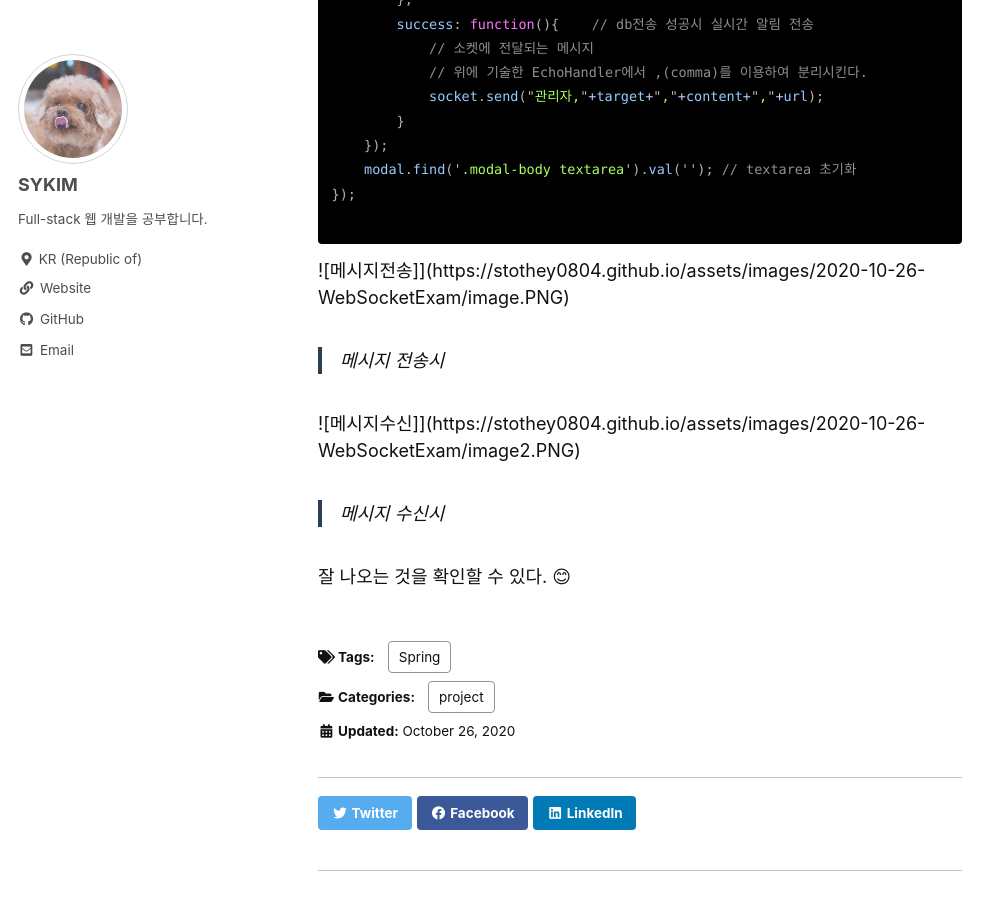
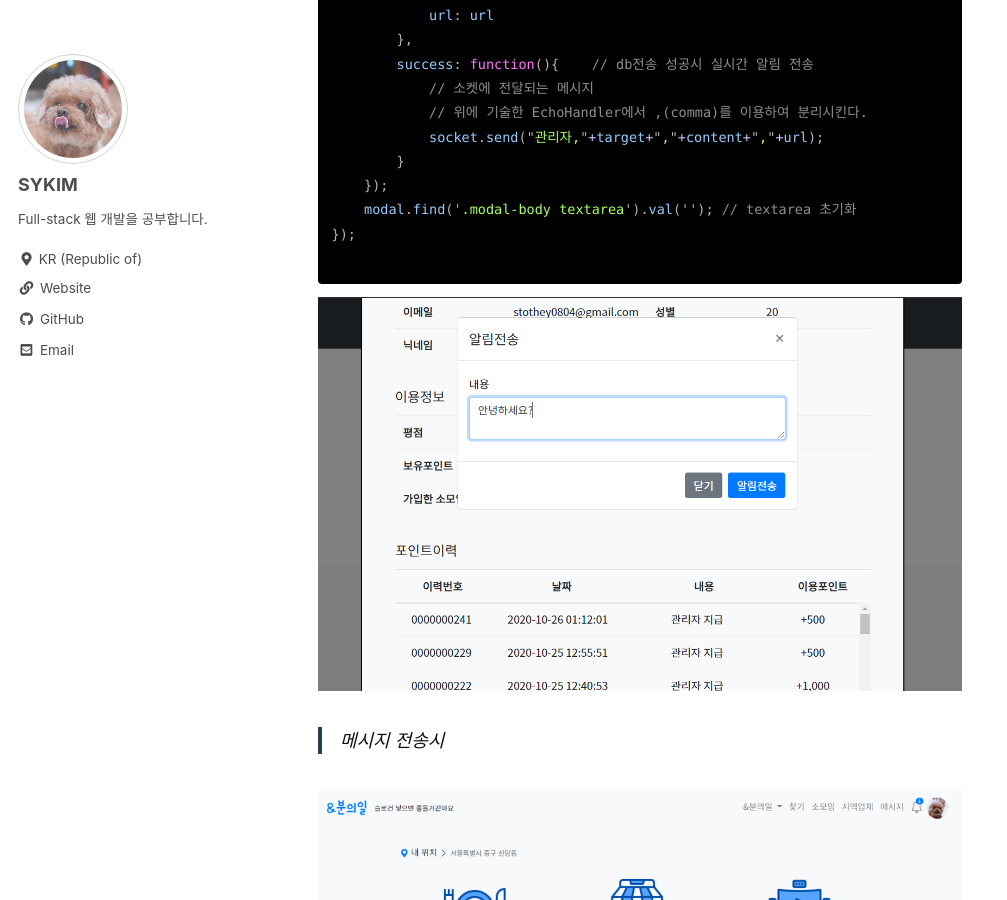
Before and after one commit to stothey0804/stothey0804.github.io, a Jekyll site: the page built from _posts/2020/project/2020-10-26-WebSocketExam.md, in a window 1280 px wide and 900 px high, scrolled down 4629 px. Shown: the whole window, without its empty margins (0-1007 px from the left). Built offline with Jekyll 4.4.1, drawn with Linux system fonts in a browser that asks for light colours; cached includes are drawn as plain includes; comment, search, counter and statistics services are not loaded.

Commit message:
20201026

````diff
--- a/_posts/2020/project/2020-10-26-WebSocketExam.md
+++ b/_posts/2020/project/2020-10-26-WebSocketExam.md
@@ -25,7 +25,7 @@ categories:
 ```
 
 
-### Handler
+## Handler
 
 #### servlet-context.xml 설정
 
@@ -39,6 +39,7 @@ categories:
     <websocket:sockjs />
 </websocket:handlers>
 ```
+
 
 servlet-context에 `TextWebSocketHandler`를 상속받은 EchoHandler를 의존성 주입한다.
 
@@ -128,7 +129,7 @@ public class EchoHandler extends TextWebSocketHandler{
 
 
 
-### View
+## View
 
 프로젝트 페이지 레이아웃에서 공통적으로 사용하는 header.jsp 파일 javascript 영역에 웹 소켓을 연결시킨다.
 
@@ -206,11 +207,12 @@ $('#notifySendBtn').click(function(e){
 
 ```
 
-![메시지전송]]({{ site.url }}{{ site.baseurl }}/assets/images/2020-10-26-WebSocketExam/image.PNG)
+
+![메시지전송]({{ site.url }}{{ site.baseurl }}/assets/images/2020-10-26-WebSocketExam/image.PNG)
 > 메시지 전송시
 
 
-![메시지수신]]({{ site.url }}{{ site.baseurl }}/assets/images/2020-10-26-WebSocketExam/image2.PNG)
+![메시지수신]({{ site.url }}{{ site.baseurl }}/assets/images/2020-10-26-WebSocketExam/image2.PNG)
 > 메시지 수신시
 
 
````
